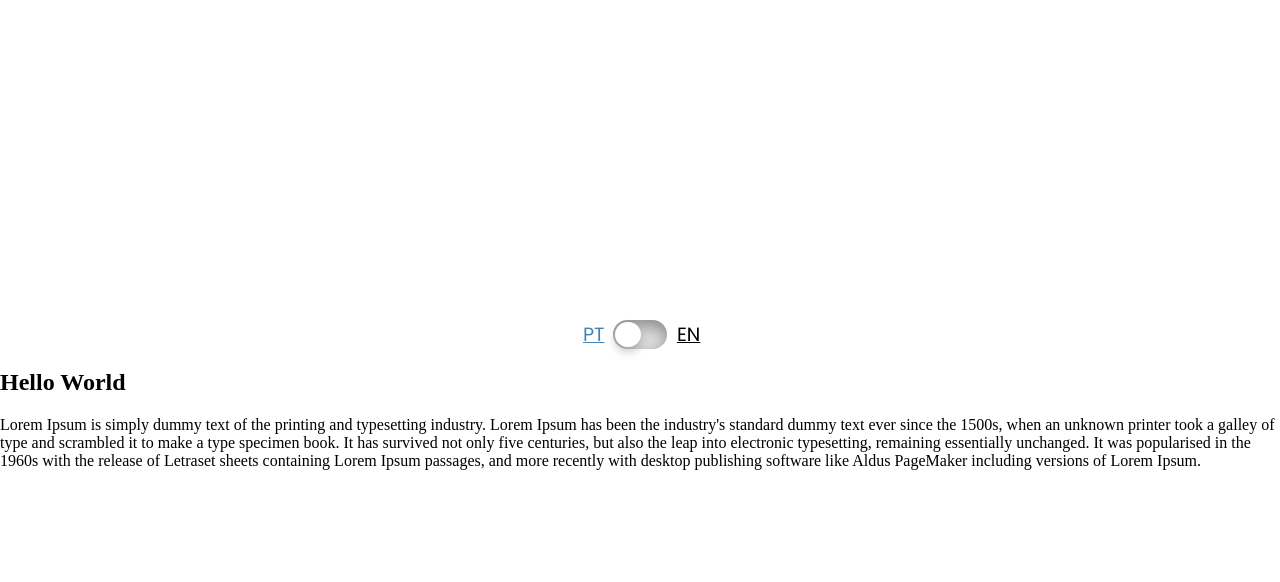
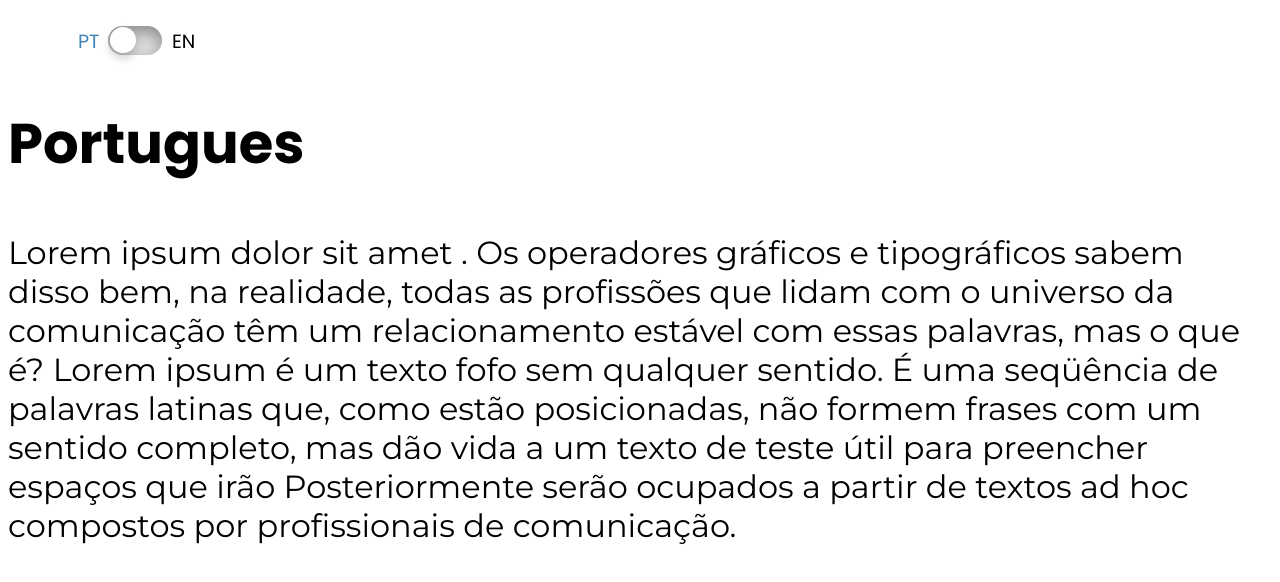
Before and after one commit to alinewatanabe/Portfolio, a plain HTML site: page index.html in a window 1280 px wide. Drawn offline with Linux system fonts and the light colour scheme.

Commit message:
change language css

```diff
--- a/index.html
+++ b/index.html
@@ -1,27 +1,26 @@
 <!DOCTYPE html>
 <html lang="en">
-
 <head>
     <meta charset="UTF-8">
     <meta name="viewport" content="width=device-width, initial-scale=1.0">
-    <title>Language Spwitch</title>
+    <title>Toggle Languages Portfolio</title>
 
     <style>
         @import url('https://fonts.googleapis.com/css2?family=Montserrat:ital,wght@0,300;0,400;0,500;0,600;1,400&family=Poppins:wght@300;400;500;600;700&display=swap');
 
-        :root {
+        :root{
             --color: hsl(205, 48%, 48%);
             --body-color: #FFFFFF;
             --letter-color: #000000;
 
             --title-font: 'Poppins', sans-serif;
-            --body-font: 'Montserrat', sans-serif;
+            --body-font:'Montserrat', sans-serif;
         }
 
-        body {
+        .body{
             margin: 0;
-            width: 100vw; /* Fixed the typo here */
-            height: 100vh; /* Fixed the typo here */
+            width: 100vh;
+            height: 100vh;
             display: flex;
             flex-direction: column;
             align-items: center;
@@ -29,7 +28,8 @@
             background: var(--body-color);
         }
 
-        label {
+        label{
+            left: 100px;
             width: 3.375rem;
             height: 1.78675rem;
             position: relative;
@@ -40,70 +40,104 @@
             cursor: pointer;
         }
 
-        label:after {
+        label:after{
             content: "";
             width: 1.60rem;
             height: 1.60rem;
             position: absolute;
             top: 1.3px;
             left: 2px;
-            background: var(--body-color);
+            background:var(--body-color);
             border-radius: 180px;
             box-shadow: 0px 5px 10px rgba(0, 0, 0, 0.2);
             transition: 0.3s;
         }
 
-        input {
+        input{
             width: 0;
             height: 0;
-            visibility: hidden;
+            visibility: none;
         }
 
-        input:checked+label:after {
+        input:checked + label:after{
             left: 53px;
             transform: translateX(-100%);
         }
 
-        label a {
+        label p{
             position: absolute;
+            top: -18px;
             z-index: 100;
             font-family: var(--title-font);
             font-size: 1.2rem;
         }
 
-        label a#pt {
+        label p.pt{
             left: -30px;
             color: var(--color);
             transition: 0.3s;
         }
 
-        label a#en {
+        label p.en{
             left: 64px;
             color: var(--letter-color);
             transition: 0.3s;
         }
 
-        input:checked+label a#pt {
+        input:checked + label p.pt{
             color: var(--letter-color);
         }
 
-        input:checked+label a#en {
+        input:checked + label p.en{
             color: var(--color);
         }
+
+        .container .content{
+            display: none;
+            margin-top: 20px;
+        }
+
+        .content h2{
+            font-family: var(--title-font);
+            font-size: 3.5rem;
+        }
+
+        .content p{
+            font-family: var(--body-font);
+            font-size: 2rem;
+        }
+
+        .content.contentPortuguese{
+            display: block;
+        }
+
+        input:checked ~.content.contentEnglish{
+            display: block;
+        }
+
+        input:checked ~.content.contentPortuguese{
+            display: none;
+        }
+
+
+
+
+
+
     </style>
 </head>
+<body>
 
-<body>
-    <input type="checkbox" id="lang-toggle">
-
-    <label for="lang-toggle" class="langWrap">
-        <a href="#" language="portuguese" id="pt" class="active">PT</a>
-        <a href="#" language="english" id="en">EN</a>
+    <div class="container">
+        <input type="checkbox" id="language-toggle">
+        <label for="language-toggle">
+            <p class="pt">PT</p>
+            <p class="en">EN</p>
         </label>
 
-    <div class="content">
-        <h2 class="title">Hello World</h2>
-        <p class="description">Lorem Ipsum is simply dummy text of the printing and typesetting industry. Lorem Ipsum has
+        <div class="content contentEnglish">
+            <h2>English</h2>
+            <p>Lorem Ipsum is simply dummy text of the printing and typesetting industry. Lorem Ipsum has
                 been the industry's standard dummy text ever since the 1500s, when an unknown printer took a galley of type
                 and scrambled it to make a type specimen book. It has survived not only five centuries, but also the leap
                 into electronic typesetting, remaining essentially unchanged. It was popularised in the 1960s with the
@@ -111,36 +145,12 @@
                 software like Aldus PageMaker including versions of Lorem Ipsum.</p>
         </div>
 
-    <script>
-        const langEl = document.querySelector('.langWrap');
-        const link = document.querySelectorAll('a');
-        const titleEl = document.querySelector('.title');
-        const descrEl = document.querySelector('.description');
+        <div class="content contentPortuguese">
+            <h2>Portugues</h2>
+            <p>Lorem ipsum dolor sit amet . Os operadores gráficos e tipográficos sabem disso bem, na realidade, todas as profissões que lidam com o universo da comunicação têm um relacionamento estável com essas palavras, mas o que é? Lorem ipsum é um texto fofo sem qualquer sentido. É uma seqüência de palavras latinas que, como estão posicionadas, não formem frases com um sentido completo, mas dão vida a um texto de teste útil para preencher espaços que irão Posteriormente serão ocupados a partir de textos ad hoc compostos por profissionais de comunicação.</p>
+        </div>
 
-        link.forEach(el => {
-            el.addEventListener('click', (e) => {
-                e.preventDefault();
-                langEl.querySelector('.active').classList.remove("active");
-                el.classList.add("active");
+    </div>
 
-                const attr = el.getAttribute('language');
-
-                titleEl.textContent = data[attr].title;
-                descrEl.textContent = data[attr].description;
-            });
-        });
-
-        var data = {
-            "english": {
-                "title": "Hello World",
-                "description": "Lorem Ipsum is simply dummy text of the printing and typesetting industry. Lorem Ipsum has been the industry's standard dummy text ever since the 1500s, when an unknown printer took a galley of type and scrambled it to make a type specimen book. It has survived not only five centuries, but also the leap into electronic typesetting, remaining essentially unchanged. It was popularised in the 1960s with the release of Letraset sheets containing Lorem Ipsum passages, and more recently with desktop publishing software like Aldus PageMaker including versions of Lorem Ipsum."
-            },
-            "portuguese": {
-                "title": "Olá Mundo",
-                "description": "Lorem ipsum dolor sit amet . Os operadores gráficos e tipográficos sabem disso bem, na realidade, todas as profissões que lidam com o universo da comunicação têm um relacionamento estável com essas palavras, mas o que é? Lorem ipsum é um texto fofo sem qualquer sentido. É uma seqüência de palavras latinas que, como estão posicionadas, não formem frases com um sentido completo, mas dão vida a um texto de teste útil para preencher espaços que irão Posteriormente serão ocupados a partir de textos ad hoc compostos por profissionais de comunicação."
-            }
-        };
-    </script>
 </body>
-
 </html>
```
Lines whose indentation alone changed are shown as unchanged.
